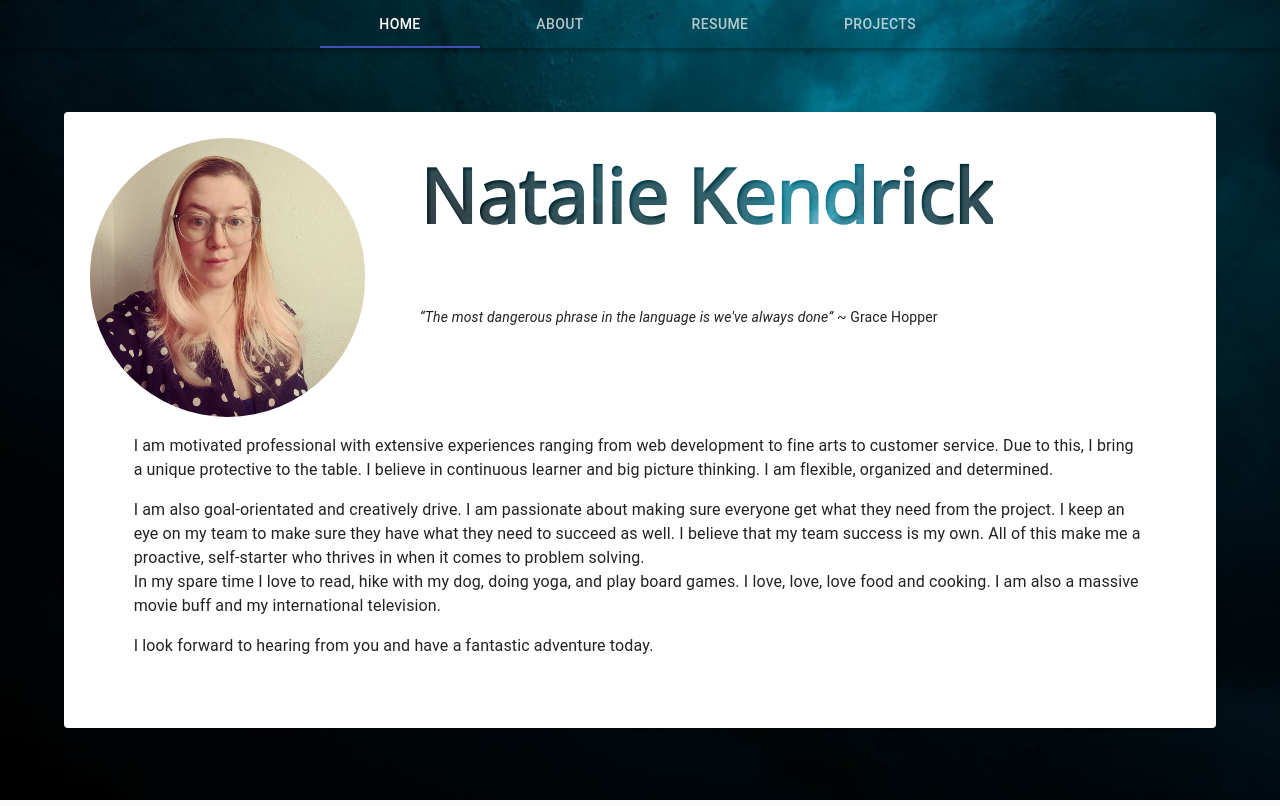
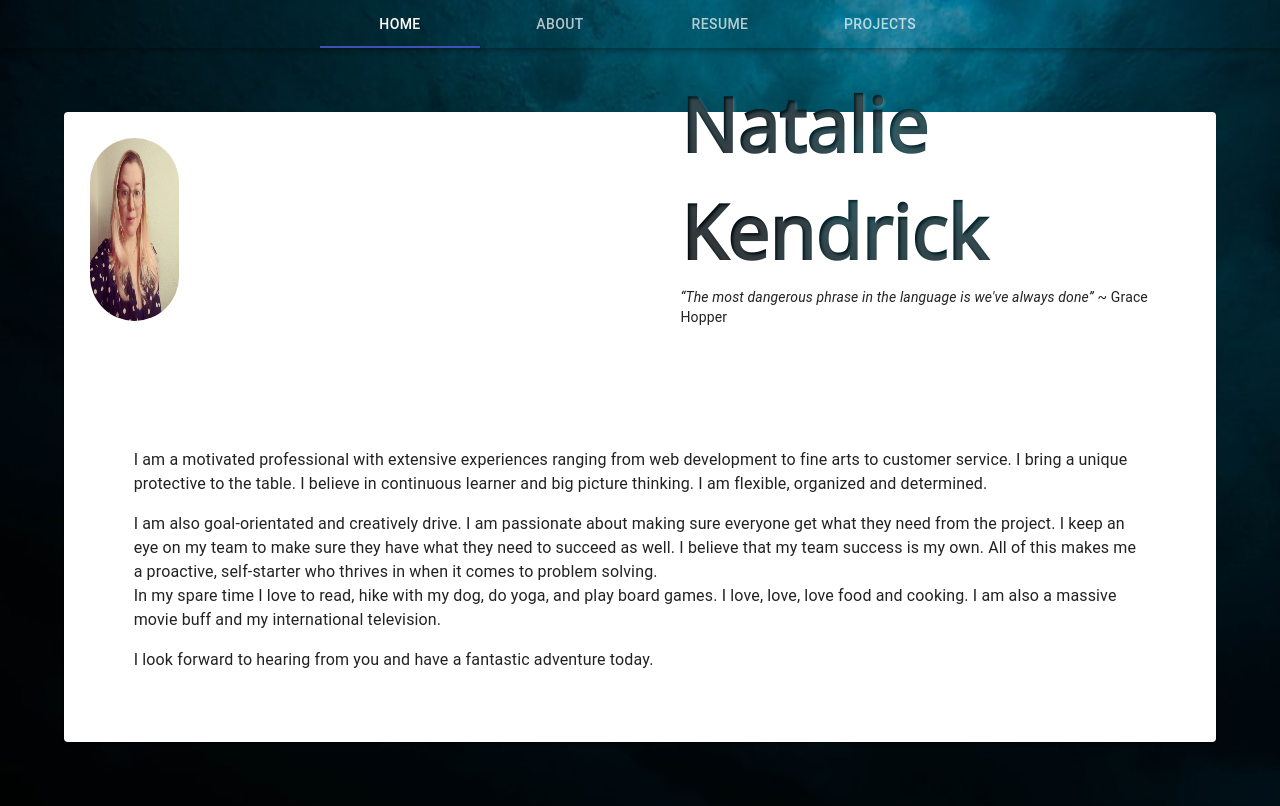
Before and after one commit to listenToRipley/nataliekendrick, a React (Create React App) app: page /about in a window 1280 px wide. Built offline with nearby package versions, Linux system fonts and the light colour scheme.

Commit message:
no that might be worse

```diff
--- a/src/Components/About.js
+++ b/src/Components/About.js
@@ -1,34 +1,38 @@
 import React from 'react';
 import Paper from '@material-ui/core/Paper';
 import Typography from '@material-ui/core/Typography';
+import Grid from '@material-ui/core/Grid';
 import profile from './projectImgs/profile.jpeg';
-import './Components.css';
+// import './Components.css';
 
 const About = () => {
   return (
     <Paper className="aboutPage">
-    <div className='aboutHeader'>
+    <Grid container spacing={2} className='aboutHeader' alignContent='space-evenly'>
+    <Grid item s={12} md={6} lg={4} alignItem='center'>
     <img
       className="profilePic"
       alter='Natalie Kendrick'
       src={profile}
       >
      </img>
-     <p className="aboutName" gutterBottom>
-       Natalie Kendrick
-     </p>
-    </div>
-    <p className="aboutQuote">
+    </Grid>
+     <Grid item s={12} md={6} lg={8} gutterBottom>
+       <p className="aboutName" >Natalie Kendrick</p>
+       <p className="aboutQuote">
     <em>
     “The most dangerous phrase in the language is we've always done”
     </em> ~ Grace Hopper</p>
+     </Grid>
+    </Grid>
+
     <div className="aboutBody">
     <Typography paragraph>
-    I am motivated professional with extensive experiences ranging from web development to fine arts to customer service. Due to this, I bring a unique protective to the table. I believe in continuous learner and big picture thinking. I am flexible, organized and determined.
+    I am a motivated professional with extensive experiences ranging from web development to fine arts to customer service. I bring a unique protective to the table. I believe in continuous learner and big picture thinking. I am flexible, organized and determined.
     </Typography>
-    <Typography> I am also goal-orientated and creatively drive. I am passionate about making sure everyone get what they need from the project. I keep an eye on my team to make sure they have what they need to succeed as well. I believe that my team success is my own. All of this make me a proactive, self-starter who thrives in when it comes to problem solving.</Typography>
+    <Typography> I am also goal-orientated and creatively drive. I am passionate about making sure everyone get what they need from the project. I keep an eye on my team to make sure they have what they need to succeed as well. I believe that my team success is my own. All of this makes me a proactive, self-starter who thrives in when it comes to problem solving.</Typography>
     <Typography paragraph>
-    In my spare time I love to read, hike with my dog, doing yoga, and play board games. I love, love, love food and cooking. I am also a massive movie buff and my international television.
+    In my spare time I love to read, hike with my dog, do yoga, and play board games. I love, love, love food and cooking. I am also a massive movie buff and my international television.
     </Typography>
     <Typography>
       I look forward to hearing from you and have a fantastic adventure today.
--- a/src/Components/Components.css
+++ b/src/Components/Components.css
@@ -57,7 +57,6 @@ a:hover {
   font-family: 'Josefin Slab', serif;
   font-weight: 500;
 }
-
 
 .iconDiv {
   width: 100%;
@@ -135,7 +134,7 @@ a:hover {
 
 .profilePic {
   width: 25%;
-  height: 25%;
+  height: 90%;
   border-radius: 150px;
   display: inline;
 }
@@ -276,7 +275,8 @@ a:hover {
 }
 
 .panel {
-  flex-grow: 1;
+  flex-wrap: wrap;
+  flex-grow: 2;
   color: white;
   width: 100vw;
 }
@@ -313,6 +313,17 @@ a:hover {
   .aboutQuote {
     display: block;
     flex-direction: column;
+  }
+}
+
+@media all and (min-width: 752px) {
+  .panel {
+    display: flex;
+  }
+
+  .tabs {
+    flex-direction: column;
+    font-size: 25px;
   }
 }
 
```
